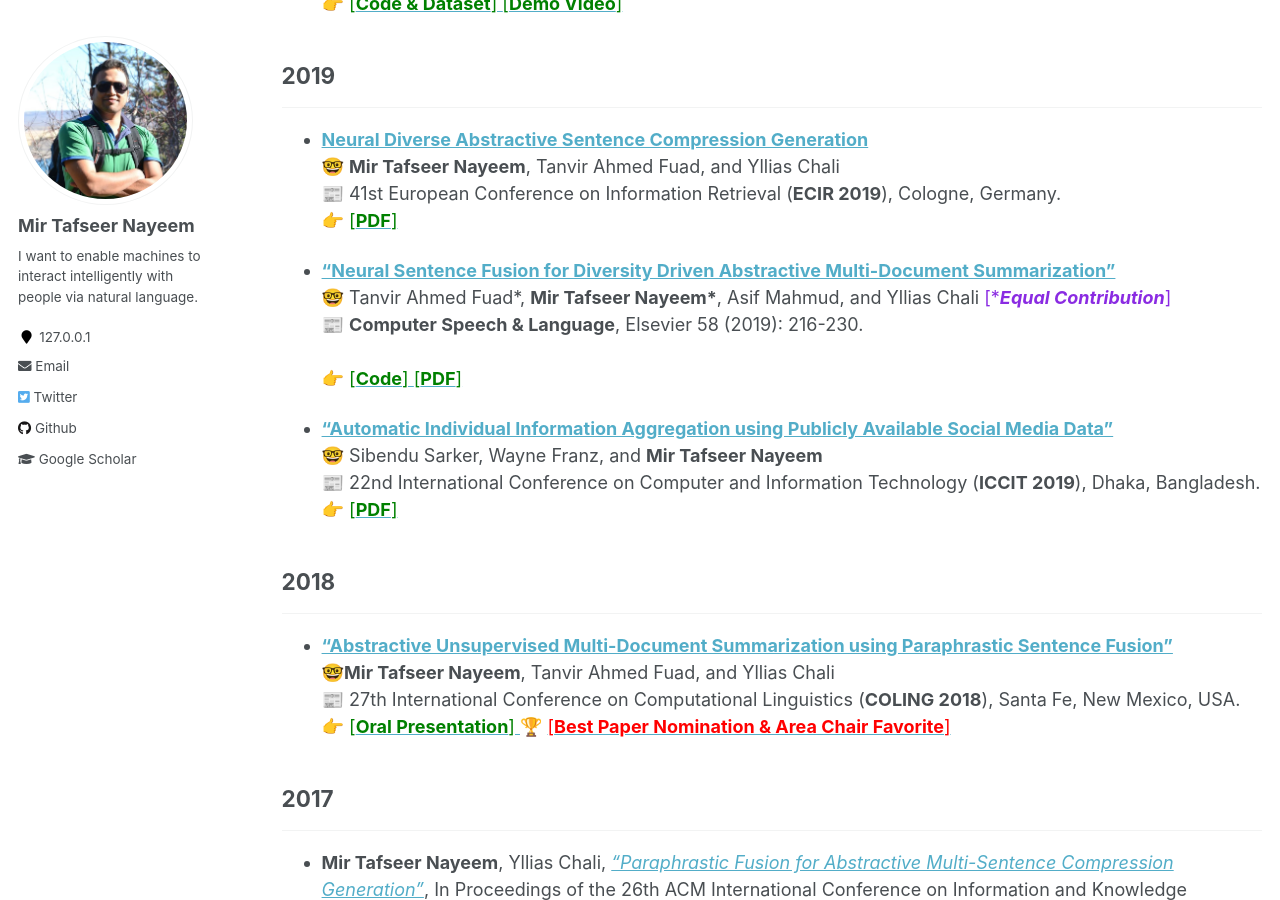
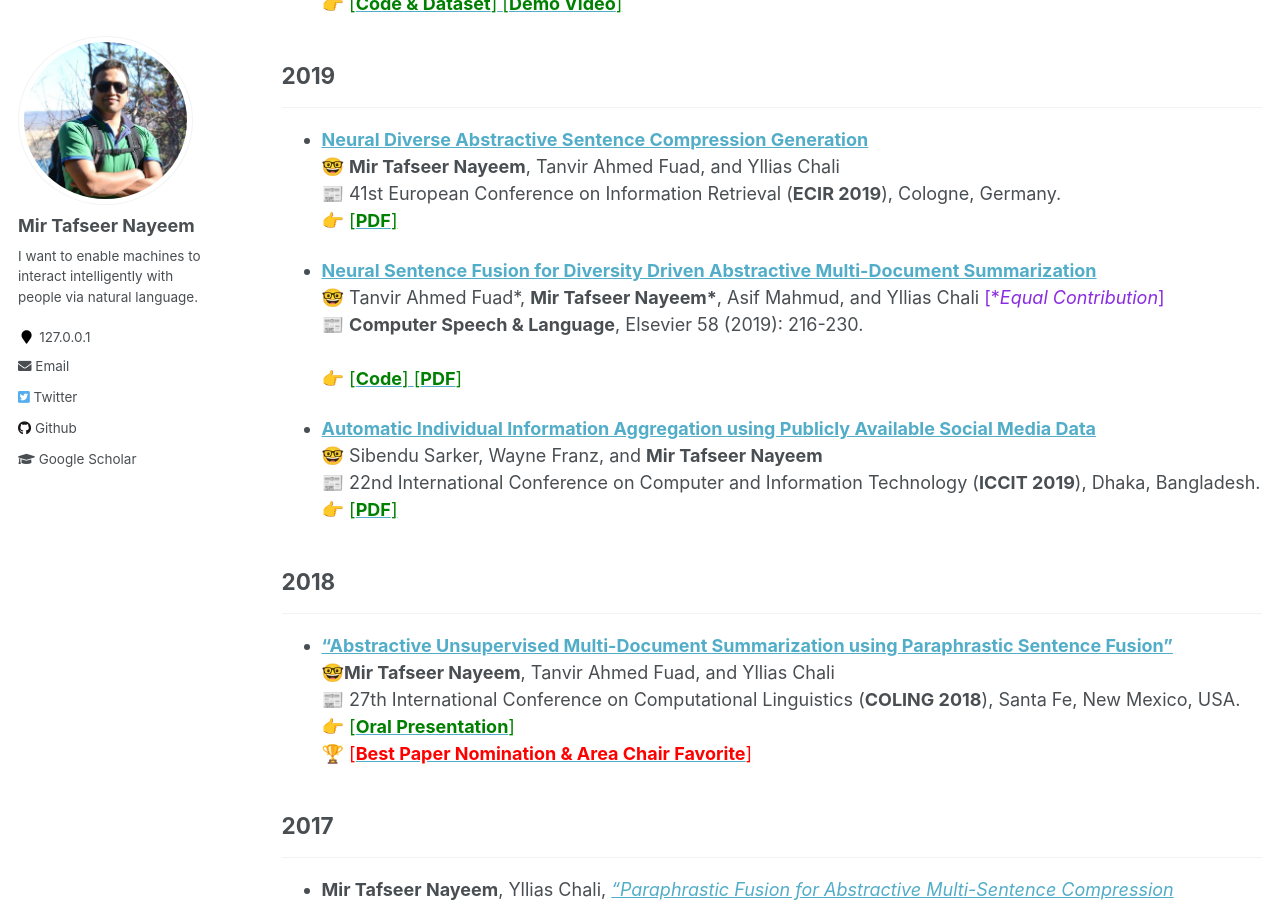
Before and after one commit to sujan-sarker/sujan-sarker.github.io, a Jekyll site: the page built from _pages/publications.md, in a window 1280 px wide and 900 px high, scrolled down 550 px. Built offline with Jekyll 4.4.1, drawn with Linux system fonts in a browser that asks for light colours.

Commit message:
Update publications.md

```diff
--- a/_pages/publications.md
+++ b/_pages/publications.md
@@ -27,12 +27,12 @@ author_profile: true
 📰 41st European Conference on Information Retrieval (**ECIR 2019**), Cologne, Germany. <br/>
 👉 [<span style ="color:Green"> [**PDF**] </span>](https://tafseer-nayeem.github.io/files/ECIR_2019_paper.pdf)
 
-* [**"Neural Sentence Fusion for Diversity Driven Abstractive Multi-Document Summarization"**](https://www.sciencedirect.com/science/article/pii/S0885230818303449) <br/>
-🤓 Tanvir Ahmed Fuad\*, **Mir Tafseer Nayeem\***, Asif Mahmud, and Yllias Chali <span style ="color:BlueViolet"> [\****Equal Contribution***]</span> <br/>
+* [**Neural Sentence Fusion for Diversity Driven Abstractive Multi-Document Summarization**](https://www.sciencedirect.com/science/article/pii/S0885230818303449) <br/>
+🤓 Tanvir Ahmed Fuad\*, **Mir Tafseer Nayeem\***, Asif Mahmud, and Yllias Chali <span style ="color:BlueViolet"> [\**Equal Contribution*]</span> <br/>
 📰 **Computer Speech & Language**, Elsevier 58 (2019): 216-230. <br/>
 👉 [<span style ="color:Green"> [**Code**] </span>](https://github.com/tafseer-nayeem/NeuFuse-CSL2019) [<span style ="color:Green"> [**PDF**] </span>](https://tafseer-nayeem.github.io/files/CSL_Journal_2019.pdf)
 
-* [**"Automatic Individual Information Aggregation using Publicly Available Social Media Data"**](https://ieeexplore.ieee.org/document/9038402) <br/>
+* [**Automatic Individual Information Aggregation using Publicly Available Social Media Data**](https://ieeexplore.ieee.org/document/9038402) <br/>
 🤓 Sibendu Sarker, Wayne Franz, and **Mir Tafseer Nayeem** <br/>
 📰 22nd International Conference on Computer and Information Technology (**ICCIT 2019**), Dhaka, Bangladesh. <br/>
 👉 [<span style ="color:Green"> [**PDF**] </span>](https://tafseer-nayeem.github.io/files/ICCIT_2019_paper.pdf)
@@ -43,7 +43,8 @@ author_profile: true
 * [**“Abstractive Unsupervised Multi-Document Summarization using Paraphrastic Sentence Fusion”**](http://aclweb.org/anthology/C18-1102) <br/>
 🤓**Mir Tafseer Nayeem**, Tanvir Ahmed Fuad, and Yllias Chali <br/>
 📰 27th International Conference on Computational Linguistics (**COLING 2018**), Santa Fe, New Mexico, USA. <br/>
-👉 [<span style ="color:Green"> [**Oral Presentation**] </span>](https://tafseer-nayeem.github.io/files/COLING_2018_Presentation.pdf) 🏆 [<span style="color:Red"> [**Best Paper Nomination & Area Chair Favorite**] </span>](http://coling2018.org/coling-2018-best-papers/)
+👉 [<span style ="color:Green"> [**Oral Presentation**] </span>](https://tafseer-nayeem.github.io/files/COLING_2018_Presentation.pdf) <br/>
+🏆 [<span style="color:Red"> [**Best Paper Nomination & Area Chair Favorite**] </span>](http://coling2018.org/coling-2018-best-papers/)
 
 
 ## 2017
```
